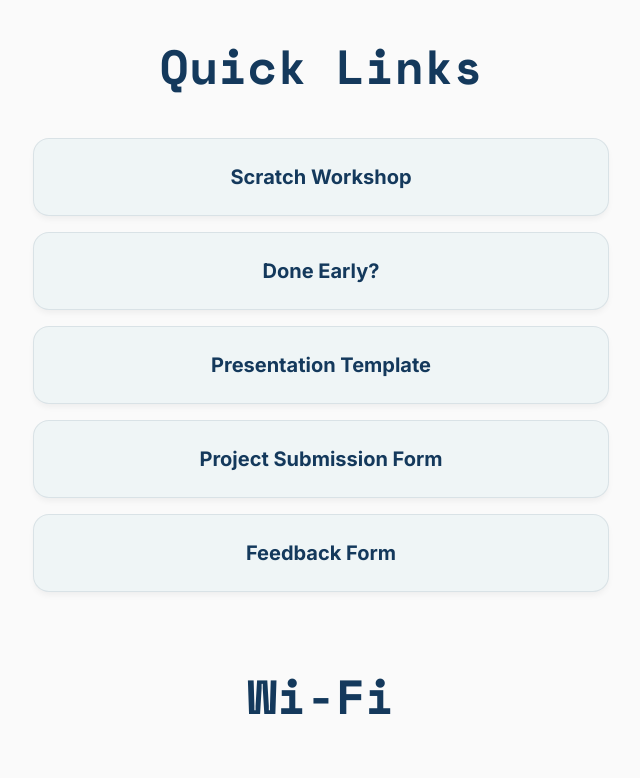
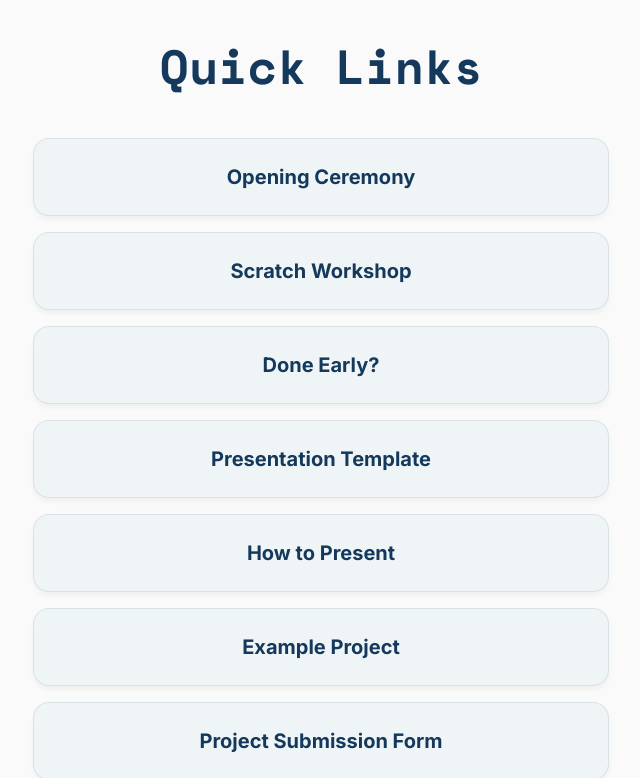
Before and after one commit to hacksharon/hacksharon-2026, a Next.js app: page /go in a window 1280 px wide. Shown: the part 340-1118 px from the top of the page, without its empty margins (319-959 px from the left). Built offline with nearby package versions, Linux system fonts and the light colour scheme.

Commit message:
Add links to /go

```diff
--- a/src/app/go/page.tsx
+++ b/src/app/go/page.tsx
@@ -112,6 +112,10 @@
 const Links = () => {
     const links = [
         {
+            href: "https://docs.google.com/presentation/d/1DTqTP72pzm8sU0Q2_CSKENuadpWT7xIbFGv9afqGRA0/edit?usp=sharing",
+            name: "Opening Ceremony",
+        },
+        {
             href: "https://docs.google.com/presentation/d/1X9hJaRfAlpSTGpYleDJZlrT57WJXZMqLOrFyo565rXI/edit?usp=sharing",
             name: "Scratch Workshop",
         },
@@ -124,8 +128,20 @@
             name: "Presentation Template",
         },
         {
+            href: "https://docs.google.com/presentation/d/1qVMuXCxmAI2ZzWBy8LjyGO-UUbbPNN-kppPe2gbeejA/edit?usp=sharing",
+            name: "How to Present",
+        },
+        {
+            href: "https://github.com/avarigonda24/Urban-Climate-Resiliency",
+            name: "Example Project",
+        },
+        {
             href: "https://docs.google.com/forms/d/e/1FAIpQLSeCDej_CQt0m2NXVZ1vEO_RS5PSHqRJ8N4JEiXZp9grUc5Tnw/viewform?usp=header",
             name: "Project Submission Form",
+        },
+        {
+            href: "https://docs.google.com/document/d/1220NWUK7rug37CxZez9W1tYHZoBdkBEqFOs4-szhxd0/edit?usp=sharing",
+            name: "Scoring Rubric",
         },
         {
             href: "https://docs.google.com/forms/d/e/1FAIpQLSdvIgP3UixXRTO2nAMQuFu1LYIN3-cDzfJWccz11HTv_lMz0g/viewform?usp=dialog",
```
